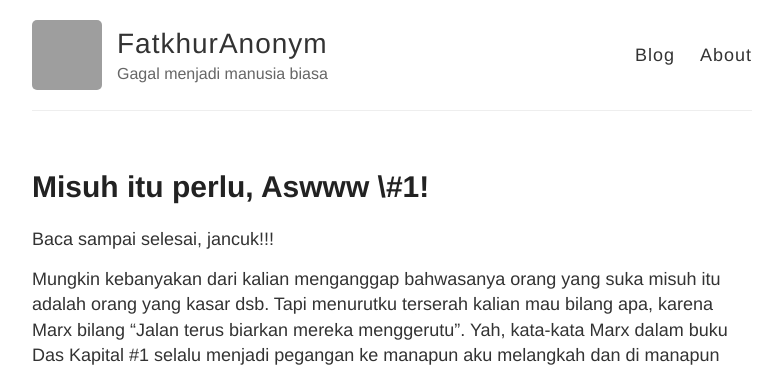
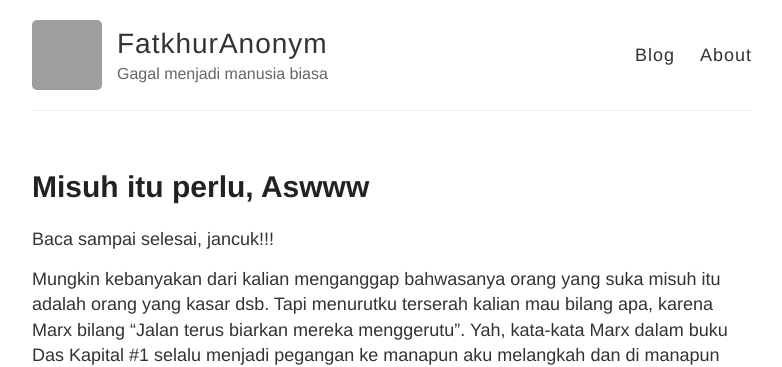
Before and after one commit to fatkhur1960/fatkhur1960.github.io, a Jekyll site: the page built from _posts/2020-2-20-misuh-itu-perlu-part-1.md, in a window 1280 px wide and 900 px high, cut to the strip 0-367 px from the top of the window. Shown: the whole strip, without its empty margins (248-1030 px from the left). Built offline with Jekyll 4.4.1, drawn with Linux system fonts in a browser that asks for light colours; grey boxes are pictures that could not be loaded.

Commit message:
update title

```diff
--- a/_posts/2020-2-20-misuh-itu-perlu-part-1.md
+++ b/_posts/2020-2-20-misuh-itu-perlu-part-1.md
@@ -1,6 +1,6 @@
 ---
 layout: post
-title: Misuh itu perlu, Aswww \#1!
+title: Misuh itu perlu, Aswww #1!
 ---
 
 Baca sampai selesai, jancuk!!!
```
